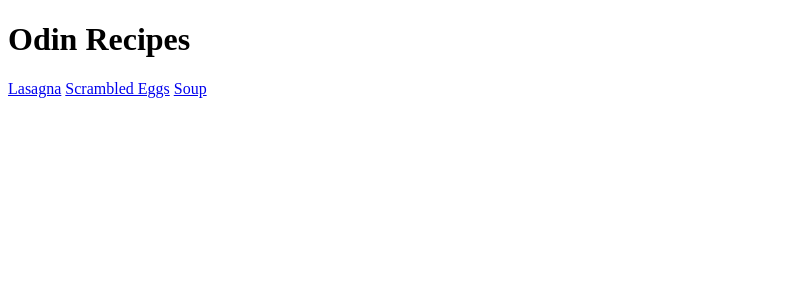
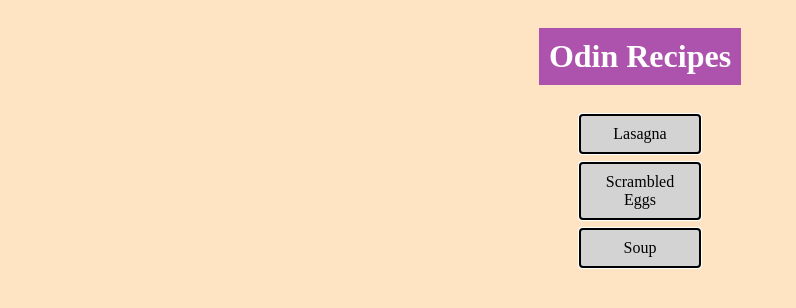
Before and after one commit to acheng2007/odin-recipes, a plain HTML site: page index.html in a window 1280 px wide. Shown: the whole page, without its empty margins (0-796 px from the left). Drawn offline with Linux system fonts and the light colour scheme.

Commit message:
Changed the style of the index page added CSS

```diff
--- a/index.html
+++ b/index.html
@@ -4,11 +4,18 @@
     <meta charset="UTF-8">
     <meta name="viewport" content="width=device-width, initial-scale=1.0">
     <title>Odin Recipes</title>
+    <link rel="stylesheet" href="styles.css">
 </head>
 <body>
-    <h1>Odin Recipes</h1>
-    <a href="recipes/lasagna.html">Lasagna</a>
-    <a href="recipes/Scrambled Eggs.html">Scrambled Eggs</a>
-    <a href="recipes/Soup.html">Soup</a>
+    <div style ="text-align: center;">
+        <h1 class="headings">Odin Recipes</h1>
+    </div>
+
+    <div class="buttons">
+        <a class="button" href="recipes/lasagna.html">Lasagna</a>
+        <a class="button" href="recipes/ScrambledEggs.html">Scrambled Eggs</a>
+        <a class="button" href="recipes/Soup.html">Soup</a>
+    </div>
+
 </body>
 </ht3ml>
--- /dev/null
+++ b/styles.css
@@ -0,0 +1,24 @@
+
+.headings {
+    color: white;
+    background-color: rgb(173, 83, 173);
+    display: inline-block;
+    padding: 10px;
+    margin: 20px auto;
+    text-align: center;
+}
+body {
+    background-color: #ffe4c4;
+}
+.button {
+    display: block;
+    margin: 10px auto;
+    padding: 10px;
+    outline: auto;
+    text-align: center;
+    background-color: lightgrey;
+    color: black;
+    text-decoration: none;
+    width: 100px;
+
+}
```
Also changed, not shown: recipes/lasagna.html (+1 -1 lines), recipes/ScrambledEggs.html (renamed from recipes/Scrambled Eggs.html).
